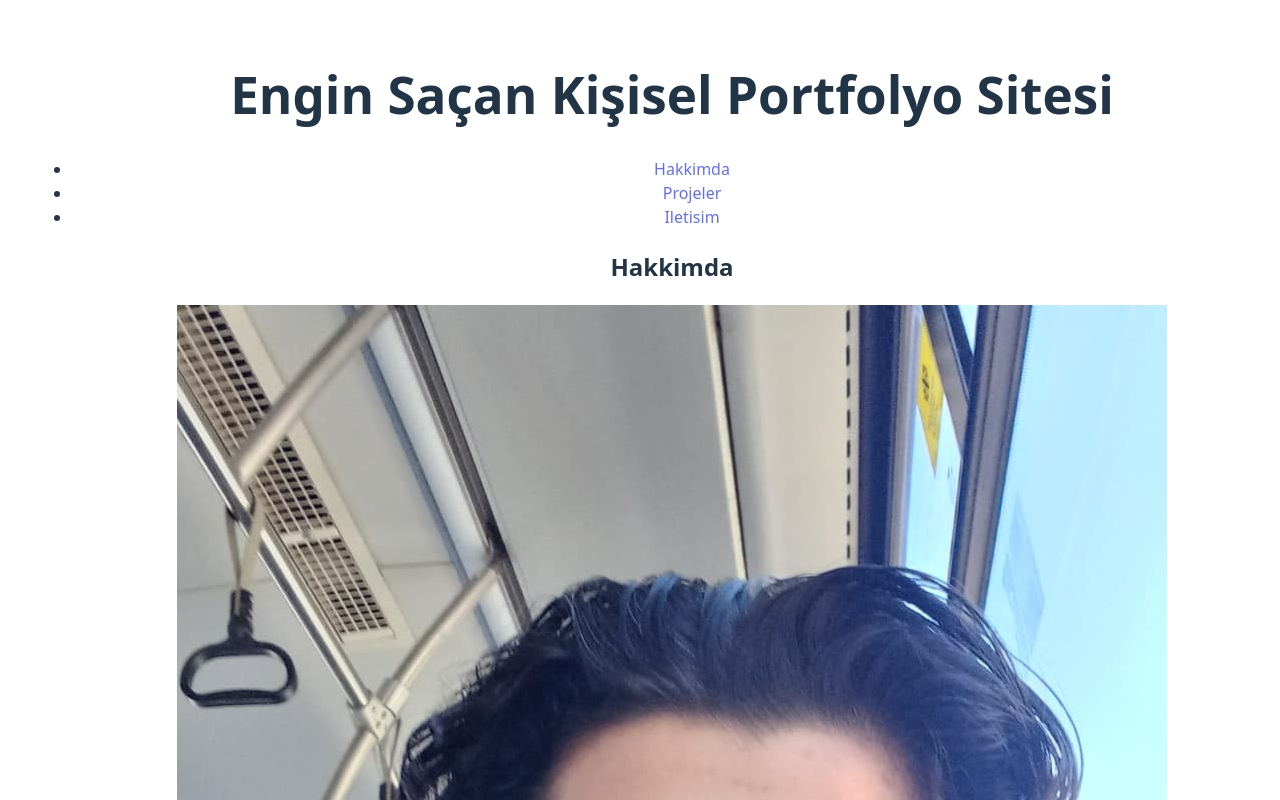
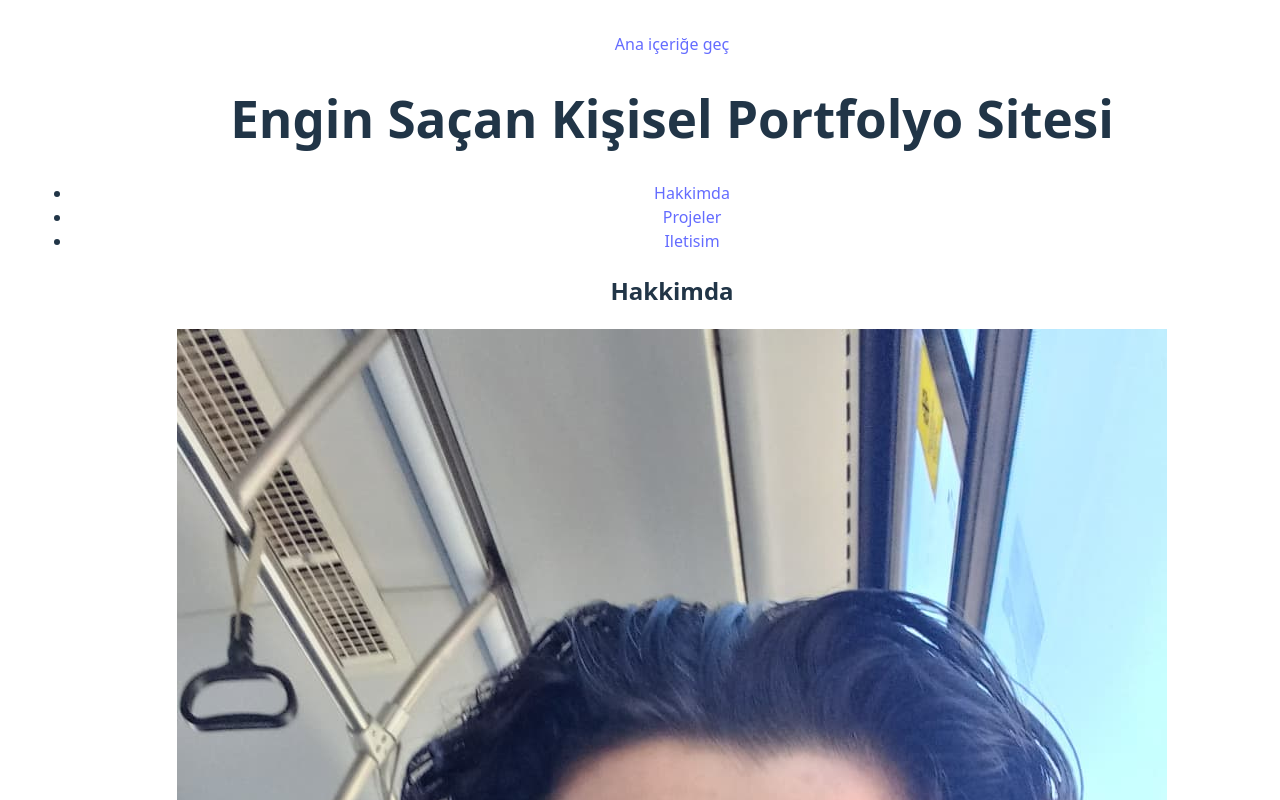
Before and after one commit to barikuz/web-lab-hello, a React (Vite) app: page / in a window 1280 px wide. Shown: the top 800 px of the page. Built offline with nearby package versions, Linux system fonts and the light colour scheme.

Commit message:
feat: enhance accessibility by adding skip link and ARIA labels

```diff
--- a/src/App.tsx
+++ b/src/App.tsx
@@ -4,9 +4,13 @@ import profileFoto from "./assets/profile.jpeg";
 function App() {
   return (
     <>
+      <a href="#main-content" className="skip-link">
+        Ana içeriğe geç
+      </a>
+
       <header>
         <h1>Engin Saçan Kişisel Portfolyo Sitesi</h1>
-        <nav>
+        <nav aria-label="Ana navigasyon">
           <ul>
             <li>
               <a href="#hakkimda">Hakkimda</a>
@@ -21,7 +25,7 @@ function App() {
         </nav>
       </header>
 
-      <main>
+      <main id="main-content">
         <section id="hakkimda">
           <h2>Hakkimda</h2>
 
```
